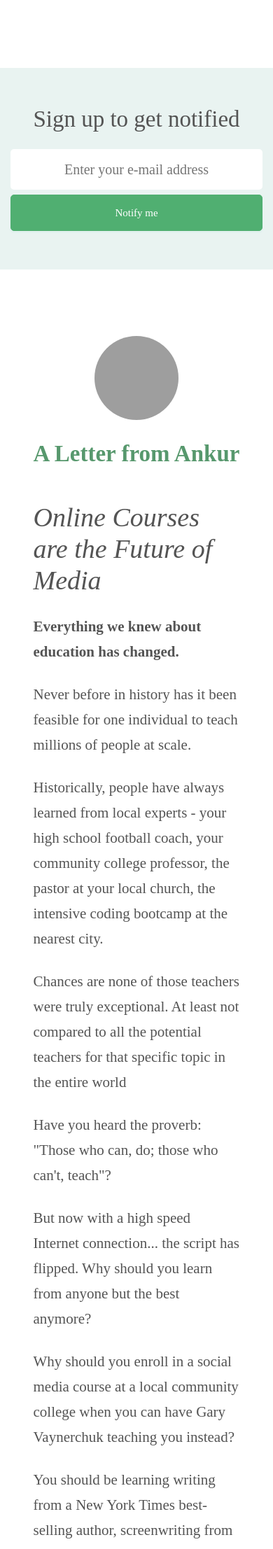
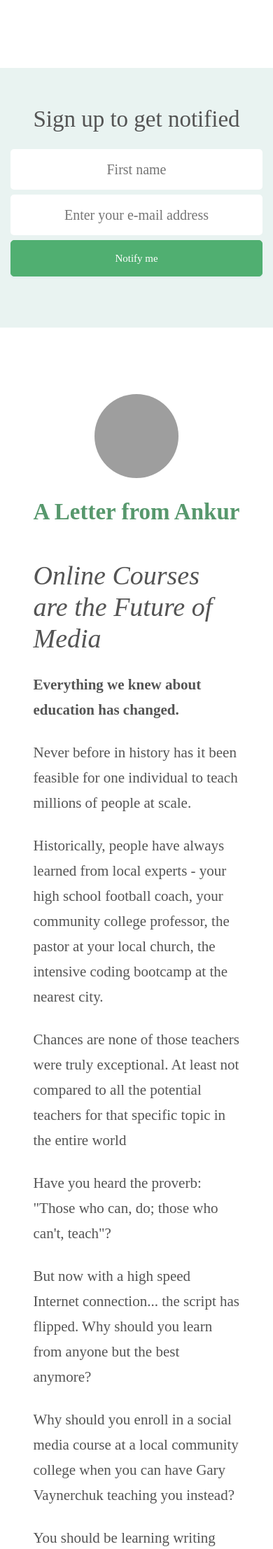
Before and after one commit to UseFedora/mdi, a Jekyll site: the page built from index.html, in a window 390 px wide. Shown: the part 3760-5973 px from the top of the page at 70% size. Built offline with Jekyll 4.4.1, drawn with Linux system fonts in a browser that asks for light colours; nearby versions of some CDN libraries; some web fonts are replaced; grey boxes are pictures that could not be loaded.

Commit message:
ConvertKit Form

```diff
--- a/_sass/layouts/default.scss
+++ b/_sass/layouts/default.scss
@@ -19,7 +19,7 @@ h2.section-title {
   font-size: 35px;
 }
 
-.btn-primary, .btn-primary:focus, .btn-primary:active {
+.btn-primary, .btn-primary:focus, .btn-primary:active, .btn-primary[disabled] {
   background: $button-color;
   border: 1px solid $button-color;
   border-radius: 5px !important;
@@ -29,6 +29,7 @@ h2.section-title {
 
   &:hover, &:focus:hover {
     background: darken($button-color, 5%) !important;
+    border: 1px solid darken($button-color, 5%) !important;
   }
 }
 
@@ -169,7 +170,7 @@ a {
     margin-bottom: 7px;
     font-size: 20px;
     text-align: center;
-    transition: 0.3s all ease;
+    transition: 0.1s all ease;
 
     &:focus {
       box-shadow: 0px 0px 3px 1px #ccc !important;
--- a/index.html
+++ b/index.html
@@ -14,6 +14,27 @@ layout: default
     <title>Million Dollar Instructor</title>
     <meta content="" name="description" />
     <link rel="stylesheet" href="css/main.css">
+
+
+
+    <!-- CovertKit-->
+    <style type="text/css">
+    /* Form fields */
+
+    .ck_errorArea {
+        display: none; /* temporary */
+    }
+
+    #ck_success_msg {
+        border: solid 1px #ddd;
+        padding-top: 20px;
+    }
+
+    #ck_success_msg p {
+        color: #57986d !important;
+    }
+    </style>
+    <script src="https://app.convertkit.com/assets/CKJS4.js?v=15"></script>
   </head>
   <body>
 
@@ -107,12 +128,28 @@ layout: default
   <div class="container">
       <div class="col-lg-12 col-md-12">
         <h2 class="section-title">{{site.data.homepage.signup.title}}</h2>
-        <div class="row">
-            <input class="col-xs-12 col-sm-6 col-sm-offset-3" type="textbox" placeholder="Enter your e-mail address">
+
+        <div id='ck_success_msg'  style='display:none;'>
+          <p>Thanks! Now check your email.</p>
         </div>
-        <div class="row">
-            <input class="col-xs-12 col-sm-6 col-sm-offset-3 btn-primary btn-hg" type="submit" value="{{site.data.homepage.signup.button}}">
-        </div>
+        <p class="ck_errorArea"></p>
+
+        <!--  Form starts here  -->
+        <form id="ck_subscribe_form" action="https://app.convertkit.com/landing_pages/913/subscribe" data-remote="true">
+          <input type="hidden" name="id" value="913" id="landing_page_id"></input>
+          <div class="row">
+            <input class="col-xs-12 col-sm-4 col-sm-offset-4" name="first_name" id="ck_firstNameField" required type="textbox" placeholder="First name">
+          </div>
+
+          <div class="row">
+            <input class="col-xs-12 col-sm-4 col-sm-offset-4" name="email" id="ck_emailField" required type="textbox" placeholder="Enter your e-mail address">
+          </div>
+
+          <div class="row">
+            <input class="col-xs-12 col-sm-4 col-sm-offset-4 btn-primary btn-hg" type="submit" id='ck_subscribe_button' value="{{site.data.homepage.signup.button}}">
+          </div>
+        </form>
+
       </div>
   </div>
 </div>
@@ -157,22 +194,37 @@ layout: default
   </div>
 </div>
 
+
 <!-- Sign Up To Get Notified -->
 <div class="signup-row description-row" id="signup_row">
   <div class="container">
       <div class="col-lg-12 col-md-12">
         <h2 class="section-title">{{site.data.homepage.signup_2.title}}</h2>
-        <div class="row">
-            <input class="col-xs-12 col-sm-6 col-sm-offset-3" type="textbox" placeholder="Enter your e-mail address">
+
+        <div id='ck_success_msg'  style='display:none;'>
+          <p>Thanks! Now check your email.</p>
         </div>
-        <div class="row">
-            <input class="col-xs-12 col-sm-6 col-sm-offset-3 btn-primary btn-hg" type="submit" value="{{site.data.homepage.signup_2.button}}">
-        </div>
+        <p class="ck_errorArea"></p>
+
+        <!--  Form starts here  -->
+        <form id="ck_subscribe_form" action="https://app.convertkit.com/landing_pages/913/subscribe" data-remote="true">
+          <input type="hidden" name="id" value="913" id="landing_page_id"></input>
+          <div class="row">
+            <input class="col-xs-12 col-sm-4 col-sm-offset-4" name="first_name" id="ck_firstNameField" required type="textbox" placeholder="First name">
+          </div>
+
+          <div class="row">
+            <input class="col-xs-12 col-sm-4 col-sm-offset-4" name="email" id="ck_emailField" required type="textbox" placeholder="Enter your e-mail address">
+          </div>
+
+          <div class="row">
+            <input class="col-xs-12 col-sm-4 col-sm-offset-4 btn-primary btn-hg" type="submit" id='ck_subscribe_button' value="{{site.data.homepage.signup.button}}">
+          </div>
+        </form>
+
       </div>
   </div>
 </div>
-
-
 
 <!-- FAQ -->
 <div class="faq-row description-row" id="signup_row">
@@ -184,6 +236,7 @@ layout: default
             <div class="faq-question">{{question.question}}</div>
             <div class="faq-answer">{{question.answer}}</div>
         {% endfor %}
+        <br><br>
       </div>
     </div>
   </div>
```
Also changed, not shown: 3 other files.
